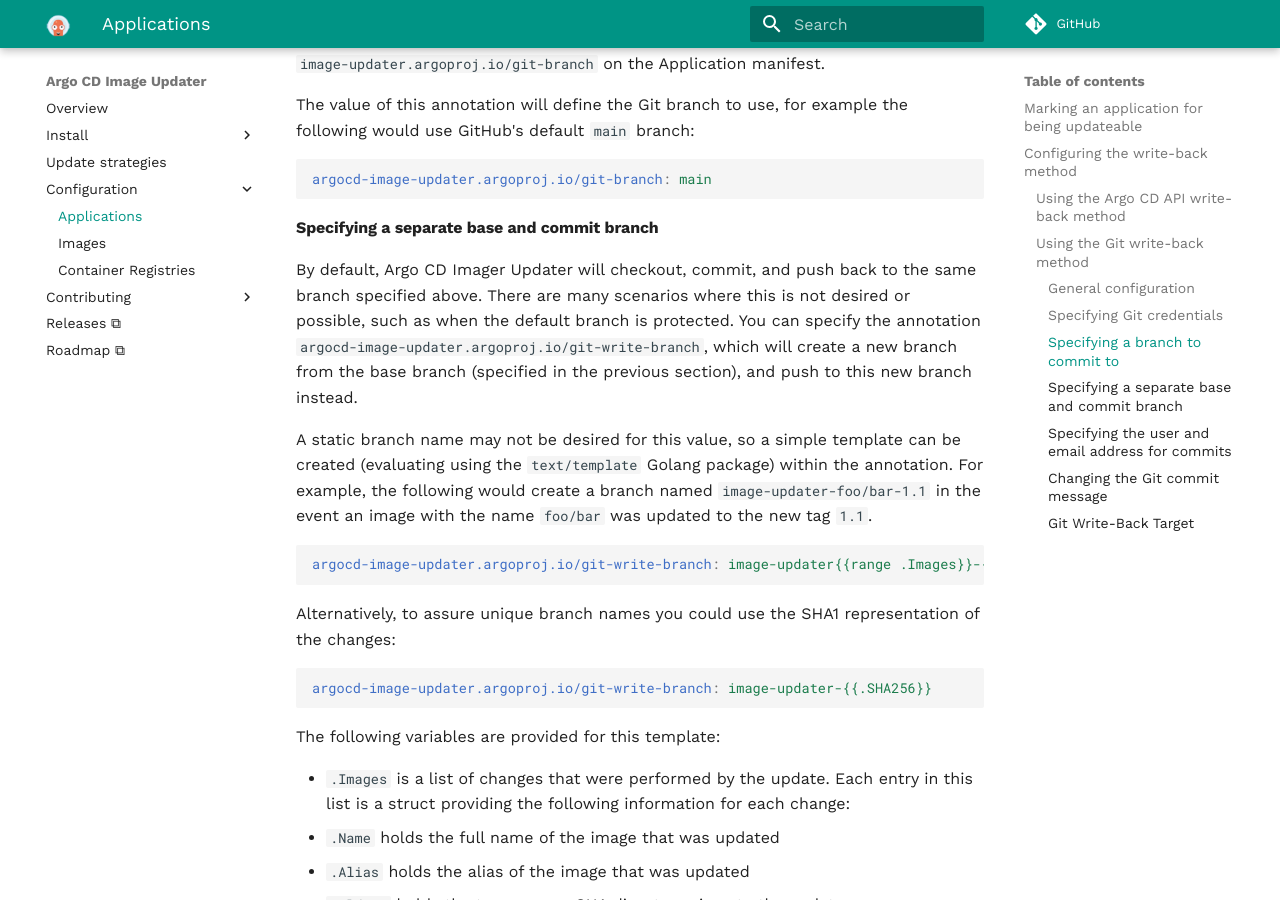
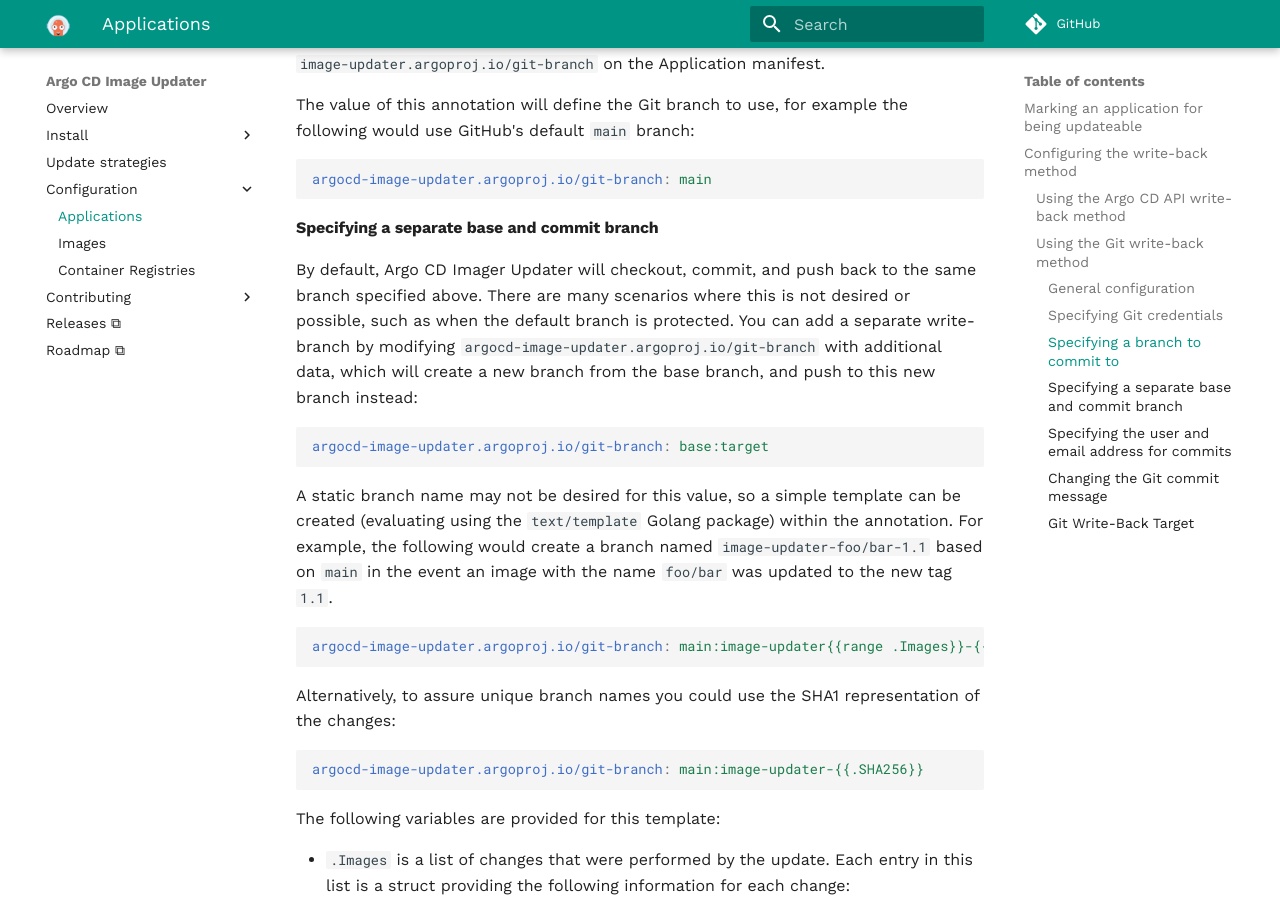
Before and after one commit to argoproj-labs/argocd-image-updater, an MkDocs documentation site: the page built from docs/configuration/applications.md, in a window 1280 px wide and 900 px high, scrolled down 4473 px. Built offline with MkDocs 1.6.1 and Material for MkDocs 9.7.7, drawn with Linux system fonts in a browser that asks for light colours; comment, search, counter and statistics services are not loaded.

Commit message:
condense annotations into one

````diff
--- a/docs/configuration/applications.md
+++ b/docs/configuration/applications.md
@@ -218,24 +218,28 @@ argocd-image-updater.argoproj.io/git-branch: main
 By default, Argo CD Imager Updater will checkout, commit, and push back to the
 same branch specified above. There are many scenarios where this is not
 desired or possible, such as when the default branch is protected. You can
-specify the annotation `argocd-image-updater.argoproj.io/git-write-branch`,
-which will create a new branch from the base branch (specified in the previous
-section), and push to this new branch instead.
+add a separate write-branch by modifying `argocd-image-updater.argoproj.io/git-branch`
+with additional data, which will create a new branch from the base branch, and
+push to this new branch instead:
+
+```yaml
+argocd-image-updater.argoproj.io/git-branch: base:target
+```
 
 A static branch name may not be desired for this value, so a simple template
 can be created (evaluating using the `text/template` Golang package) within
 the annotation. For example, the following would create a branch named
-`image-updater-foo/bar-1.1` in the event an image with the name `foo/bar`
-was updated to the new tag `1.1`.
+`image-updater-foo/bar-1.1` based on `main` in the event an image with
+the name `foo/bar` was updated to the new tag `1.1`.
 
 ```yaml
-argocd-image-updater.argoproj.io/git-write-branch: image-updater{{range .Images}}-{{.Name}}-{{.NewTag}}{{end}}
+argocd-image-updater.argoproj.io/git-branch: main:image-updater{{range .Images}}-{{.Name}}-{{.NewTag}}{{end}}
 ```
 
 Alternatively, to assure unique branch names you could use the SHA1 representation of the changes:
 
 ```yaml
-argocd-image-updater.argoproj.io/git-write-branch: image-updater-{{.SHA256}}
+argocd-image-updater.argoproj.io/git-branch: main:image-updater-{{.SHA256}}
 ```
 
 The following variables are provided for this template:
````
Also changed, not shown: 4 other files.
